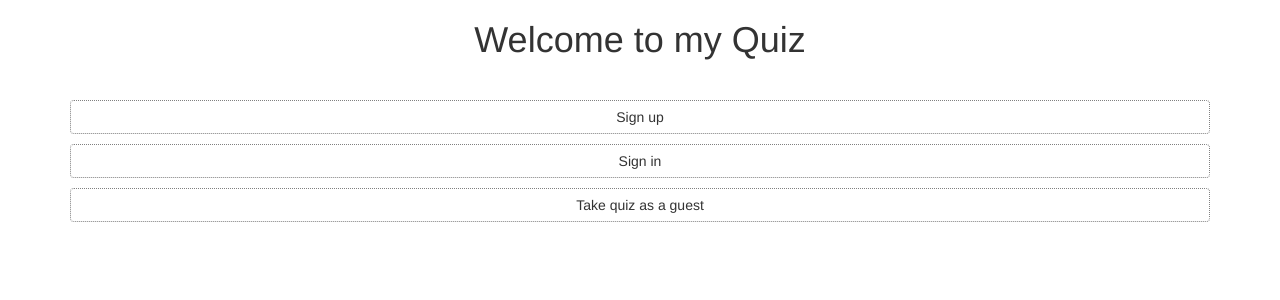
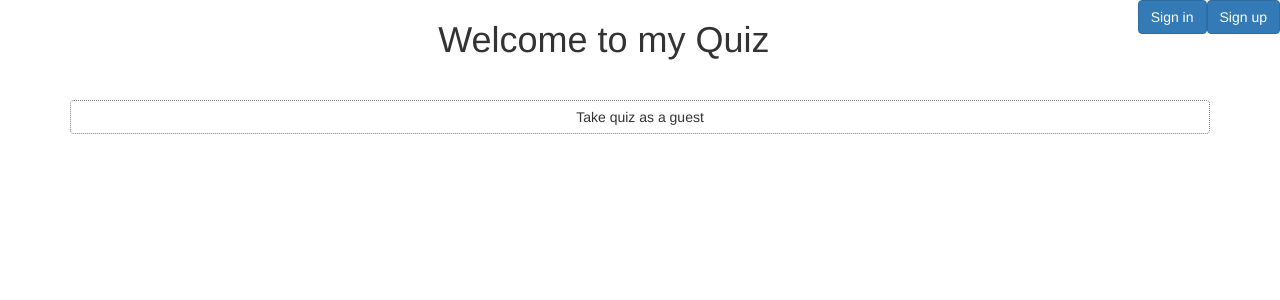
Before and after one commit to Kamelia24/JSExercise, a Node server app: template SameButWithEJS/views/index.ejs in a window 1280 px wide. Shown: the top 300 px of the page. Run offline with Node 20, Linux system fonts and the light colour scheme; the template is opened without the code that fills it, so the values that code supplies are empty.

Commit message:
Update index.ejs

```diff
--- a/SameButWithEJS/views/index.ejs
+++ b/SameButWithEJS/views/index.ejs
@@ -8,14 +8,23 @@
 
 </head>
 <body>
+<div class="header">
+
+    <div id="sign_up_button" onclick="location.href = '//localhost:3000/register';" class=" btn btn-primary add pull-right" >Sign up</div>
+    <div id="sign_in_button" onclick="location.href = '//localhost:3000/login';" class=" btn btn-primary add  pull-right">Sign in</div>
+
+  <% if(session){ %>
+    <div id="profile" class="btn btn-primary pull-right " onclick="location.href = '//localhost:3000/profile'">Profile</div>
+    <div id="logOut" class="col-xs-5 col-sm-4 btn btn-primary pull-right " onclick="location.href = '//localhost:3000/logOut'">Log Out</div><br><br>
+     <% } %>
+
+</div>
 <div class="container">
   <h1 align="center">Welcome to my Quiz</h1>
   <br>
   <div id="buttons">
-  <div id="sign_up_button" onclick="location.href = '//localhost:3000/register';" class=" btn btn-block add" style="margin-top: 10px;border:1px gray dotted">Sign up</div>
-  <div id="sign_in_button" onclick="location.href = '//localhost:3000/login';" class=" btn btn-block add" style="margin-top: 10px;border:1px gray dotted">Sign in</div>
-  <div id="take_quiz" onclick="location.href = '//localhost:3000/quiz';" class=" btn btn-block add" style="margin-top: 10px;border:1px gray dotted">Take quiz as a guest</div>
-  </div>
+      <div id="take_quiz" onclick="location.href = '//localhost:3000/quiz';" class=" btn btn-block add " style="margin-top: 10px;border:1px gray dotted">Take quiz as a guest</div>
+ </div>
   <div id="sign" class="">
     </div>
   <div id="beginning" class="">
```
